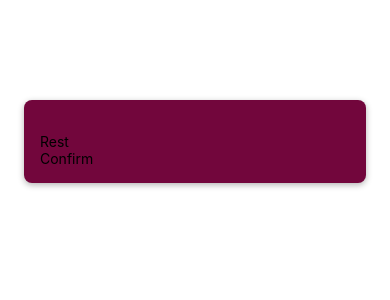
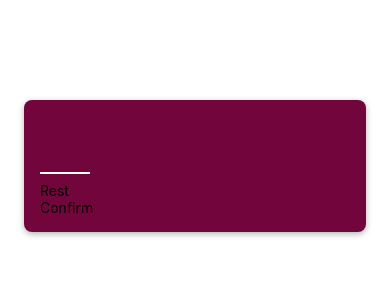
Before and after one commit to Azzam-Aldulaylan/React-Native, a React Native app: screen / in a window 390 px wide. Shown: the top 300 px of the page. Built offline with nearby package versions, Linux system fonts and the light colour scheme.

Commit message:
Add a input limit, keyboard type, remove auto correct, and add a stylesheet to TextInput.

```diff
--- a/screens/StartGameScreen.js
+++ b/screens/StartGameScreen.js
@@ -4,7 +4,7 @@ import PrimaryButton from "../Components/PrimaryButton";
 function StartGameScreen() {
     return(
         <View style={styles.InputContainer}>
-            <TextInput/>
+            <TextInput style={styles.NumberInput} maxLength={2} keyboardType="number-pad" autoCapitalize="none" autoCorrect={false}/>
             <PrimaryButton>Rest</PrimaryButton>
             <PrimaryButton>Confirm</PrimaryButton>
         </View>
@@ -26,5 +26,17 @@ const styles = StyleSheet.create({
     shadowOffset: {width: 0, height: 2},
     shadowRadius: 6,
     shadowOpacity: 0.3,
-    }
+    },
+    NumberInput: {
+        height: 50,
+        width: 50,
+        fontSize: 32,
+        borderBottomColor: "white",
+        borderBottomWidth: 2,
+        color:"white",
+        marginVertical: 8,
+        fontWeight: "bold",
+        textAlign: "center",
+
+    },
 })
```
